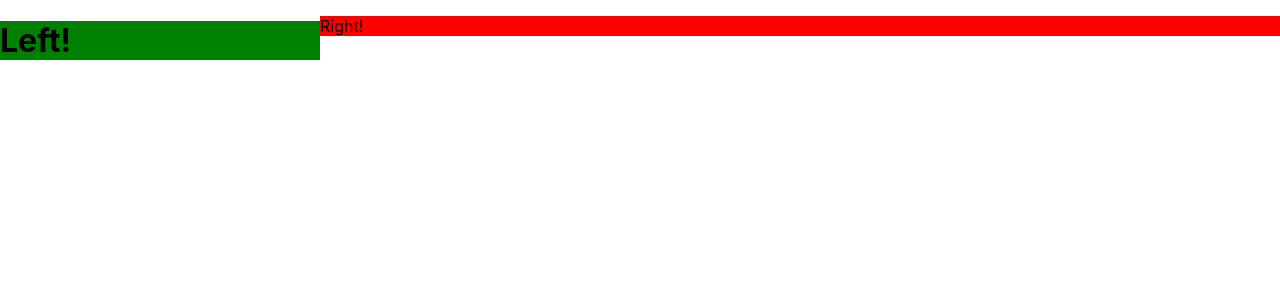
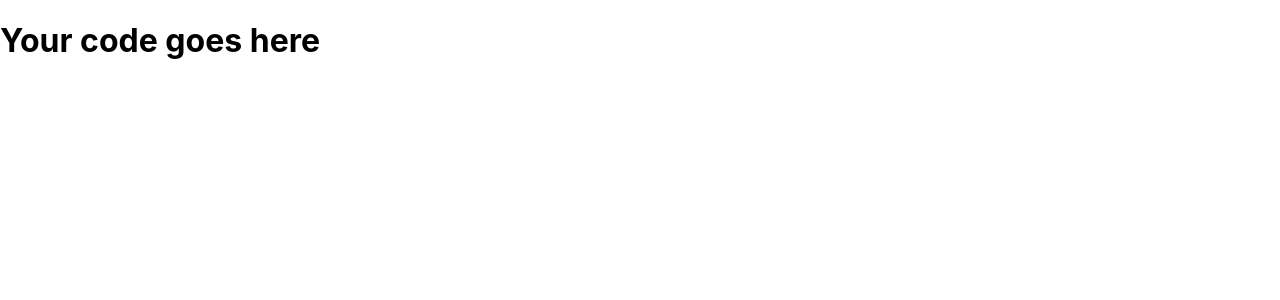
Before and after one commit to kiqueangulo/react-design-patterns, a React (Create React App) app: page / in a window 1280 px wide. Shown: the top 300 px of the page. Built offline with nearby package versions, Linux system fonts and the light colour scheme.

Commit message:
Begin from cero

```diff
--- a/src/App.js
+++ b/src/App.js
@@ -1,20 +1,9 @@
-import { SplitScreen } from "./SplitScreen";
-
-const LeftHandComponent = () => (
-  <h1 style={{ backgroundColor: "green" }}>Left!</h1>
-);
-
-const RightHandComponent = () => (
-  <p style={{ backgroundColor: "red" }}>Right!</p>
-);
-
 function App() {
   return (
-    <SplitScreen leftWeight={1} rightWeight={3}>
-      <LeftHandComponent />
-      <RightHandComponent />
-    </SplitScreen>
-  );
+    <>
+      <h1>Your code goes here</h1>
+    </>
+  )
 }
 
-export default App;
+export default App
--- a/src/SplitScreen.js
+++ /dev/null
@@ -1,20 +0,0 @@
-import styled from "styled-components";
-
-const Container = styled.div`
-  display: flex;
-`;
-
-const Pane = styled.div`
-  flex: ${(props) => props.weight};
-`;
-
-export const SplitScreen = ({ children, leftWeight = 1, rightWeight = 1 }) => {
-  const [left, right] = children;
-
-  return (
-    <Container>
-      <Pane weight={leftWeight}>{left}</Pane>
-      <Pane weight={rightWeight}>{right}</Pane>
-    </Container>
-  );
-};
```
